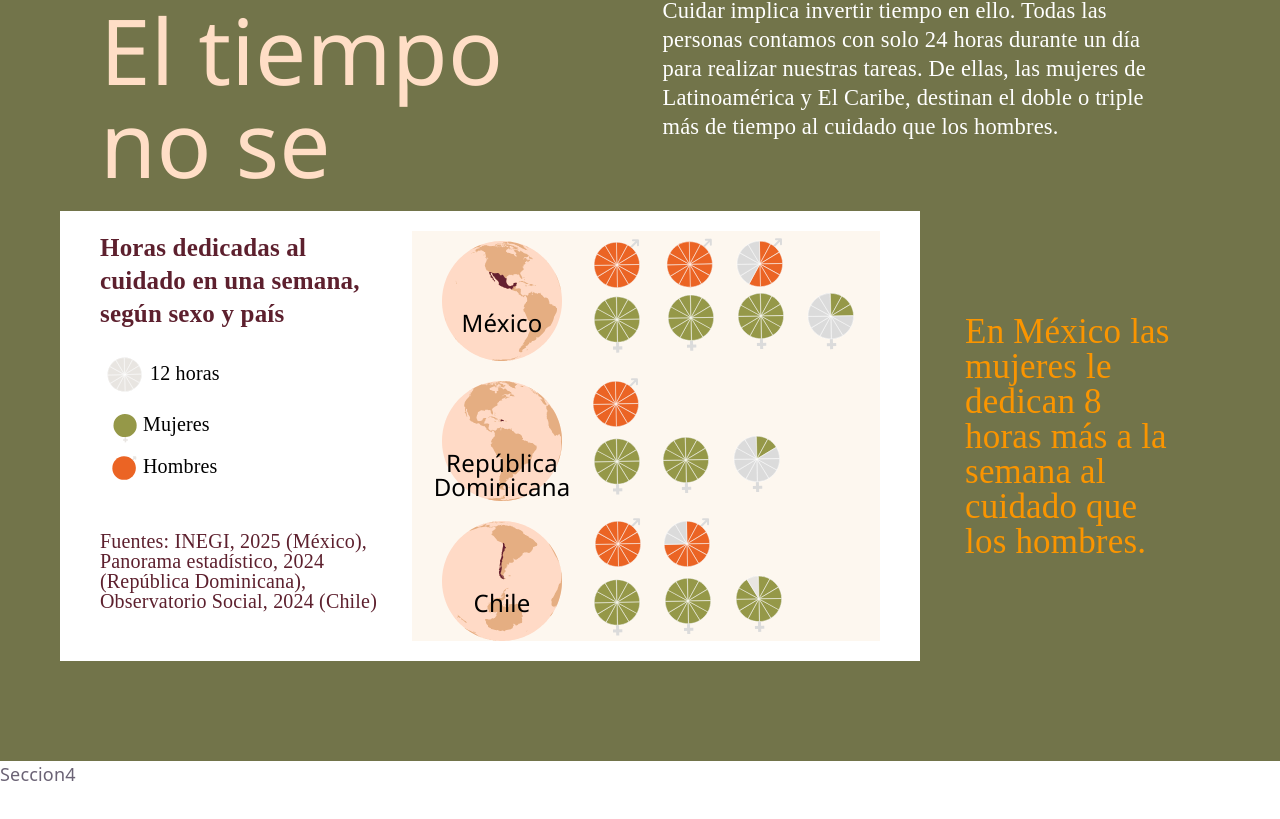
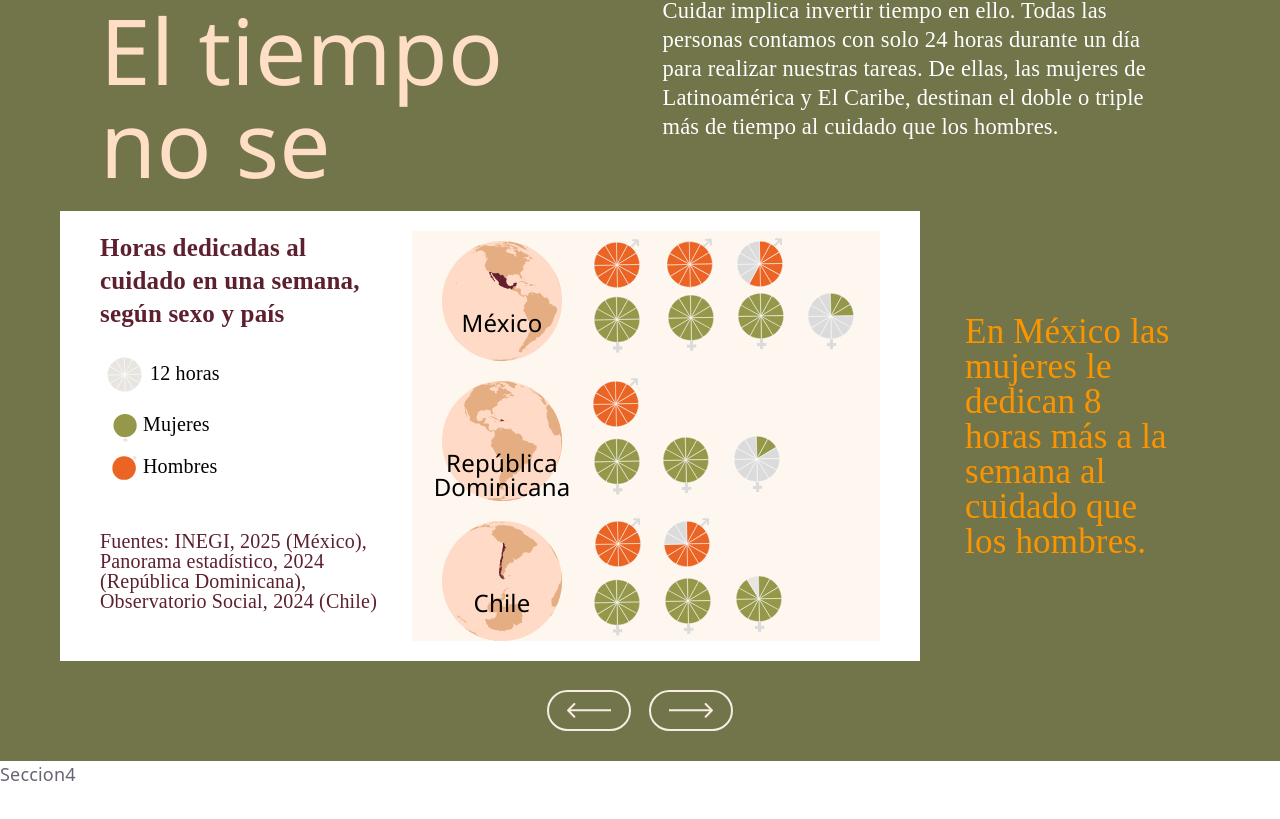
Before and after one commit to dataista-studio/cuidados-circulares, a React (Vite) app: page / in a window 1280 px wide. Shown: the part 2439-3258 px from the top of the page. Built offline with nearby package versions, Linux system fonts and the light colour scheme; a web font is replaced by a local one.

Commit message:
buttons and transitions

```diff
--- a/src/screens/SeccionIII.jsx
+++ b/src/screens/SeccionIII.jsx
@@ -1,3 +1,5 @@
+import { useState } from "react";
+
 import Title from "./seccionIII/Title";
 import Paragraph from "./seccionIII/Paragraph";
 import ChartText from "./seccionIII/ChartText";
@@ -5,18 +7,48 @@ import ChartTitle from "./seccionV/ChartTitle";
 import ChartSource from "./seccionV/ChartSource";
 import ChartLegend from "./seccionIII/ChartLegend";
 import CountryRow from "./seccionIII/CountryRow";
+import ButtonArrow from "../ui/ButtonArrow";
+import { crema } from "../utils/colors";
 
 export default function SeccionIII() {
     const countries = ["México", "República Dominicana", "Chile"];
 
     const title = "El tiempo no se reparte igual";
     const paragraphText = "Cuidar implica invertir tiempo en ello. Todas las personas contamos con solo 24 horas durante un día para realizar nuestras tareas. De ellas, las mujeres de Latinoamérica y El Caribe, destinan el doble o triple más de tiempo al cuidado que los hombres.";
-    const chartText = "En México las mujeres le dedican 8 horas más a la semana al cuidado que los hombres.";
     const chartTitle = "Horas dedicadas al cuidado en una semana, según sexo y país";
+
     const chartSource = "Fuentes: INEGI, 2025 (México), Panorama estadístico, 2024 (República Dominicana), Observatorio Social, 2024 (Chile)";
 
+    const [index, setIndex] = useState(0);
+    const selectedCountry = countries[index];
+
+    const chartText = selectedCountry === 'México'
+        ? "En México las mujeres le dedican 8 horas más a la semana al cuidado que los hombres."
+        : (
+            selectedCountry === 'Chile'
+            ? "En Chile las mujeres le dedican 14 horas más a la semana al cuidado que los hombres."
+            : "En Rep. Dominicana las mujeres le dedican 14 horas más a la semana al cuidado que los hombres."
+        );
+
+    const increaseIndex = () => {
+        if (index === countries.length - 1) {
+            setIndex(0)
+        } else {
+            setIndex(index + 1)
+        }
+    }
+
+    const decreaseIndex = () => {
+        if (index === 0) {
+            setIndex(countries.length - 1)
+        } else {
+            setIndex(index - 1)
+        }
+    }
+
     return (
-        <div className="w-screen h-screen bg-verde-oscuro flex flex-col">
+        <div className="w-screen h-screen bg-verde-oscuro">
+            <div className="flex flex-col relative h-full">
                 <div className="max-w-[1080px] flex flex-row mx-auto h-[250px] pt-[43px] gap-10 relative">
                     <div className="w-[50%] h-[100%]">
                         <Title title={title} />
@@ -45,6 +77,11 @@ export default function SeccionIII() {
                         <ChartText charText={chartText} />
                     </div>
                 </div>
+                <div className="absolute bottom-[30px] left-[50%] -translate-x-1/2 flex flex-row gap-4">
+                    <ButtonArrow fill={crema} direction="left" onclick={decreaseIndex}/>
+                    <ButtonArrow fill={crema} direction="right" onclick={increaseIndex}/>
+                </div>
+            </div>
         </div>
     )
 };
--- a/src/screens/SeccionV.jsx
+++ b/src/screens/SeccionV.jsx
@@ -1,6 +1,6 @@
 import { useState } from "react";
 
-import { oceano5, tierra5, pais5, verde, naranjo } from "../utils/colors";
+import { oceano5, tierra5, pais5, verde, naranjo, verdeOscuro } from "../utils/colors";
 
 import Title from "./seccionV/Title";
 import Paragraph from "./seccionV/Paragraph";
@@ -73,8 +73,8 @@ export default function SeccionV() {
                     </div>
                 </div>
                 <div className="absolute bottom-[60px] left-[50%] -translate-x-1/2 flex flex-row gap-4">
-                    <ButtonArrow direction="left" onclick={decreaseIndex}/>
-                    <ButtonArrow direction="right" onclick={increaseIndex}/>
+                    <ButtonArrow fill={verdeOscuro} direction="left" onclick={decreaseIndex}/>
+                    <ButtonArrow fill={verdeOscuro} direction="right" onclick={increaseIndex}/>
                 </div>
             </div>
         </div>
--- a/src/ui/ButtonArrow.jsx
+++ b/src/ui/ButtonArrow.jsx
@@ -1,4 +1,4 @@
-export default function ButtonArrow({ direction='left', onclick }) {
+export default function ButtonArrow({ fill, direction='left', onclick }) {
     const clicked = (e) => {
         e.preventDefault();
         e.stopPropagation();
@@ -6,16 +6,17 @@ export default function ButtonArrow({ direction='left', onclick }) {
     }
     return (
         <div
-            className="rounded-3xl border-[2px] border-verde-oscuro fit-content py-2.5 px-4 w-[84px] inline-block cursor-pointer"
+            className="rounded-3xl border-[2px] fit-content py-2.5 px-4 w-[84px] inline-block cursor-pointer"
+            style={{ borderColor: fill }}
             onClick={clicked}
         >
             {
                 direction === 'left'  ?
                     <svg width="44" height="15" viewBox="0 0 44 15" fill="none" xmlns="http://www.w3.org/2000/svg">
-                    <path d="M0.292892 6.65667C-0.0976296 7.04719 -0.0976295 7.68036 0.292893 8.07088L6.65685 14.4348C7.04738 14.8254 7.68054 14.8254 8.07107 14.4348C8.46159 14.0443 8.46159 13.4112 8.07107 13.0206L2.41422 7.36377L8.07107 1.70692C8.46159 1.31639 8.46159 0.683229 8.07107 0.292705C7.68054 -0.0978195 7.04738 -0.0978194 6.65685 0.292705L0.292892 6.65667ZM44 7.36377L44 6.36377L1 6.36377L1 7.36377L1 8.36377L44 8.36377L44 7.36377Z" fill="#72744A"/>
+                    <path d="M0.292892 6.65667C-0.0976296 7.04719 -0.0976295 7.68036 0.292893 8.07088L6.65685 14.4348C7.04738 14.8254 7.68054 14.8254 8.07107 14.4348C8.46159 14.0443 8.46159 13.4112 8.07107 13.0206L2.41422 7.36377L8.07107 1.70692C8.46159 1.31639 8.46159 0.683229 8.07107 0.292705C7.68054 -0.0978195 7.04738 -0.0978194 6.65685 0.292705L0.292892 6.65667ZM44 7.36377L44 6.36377L1 6.36377L1 7.36377L1 8.36377L44 8.36377L44 7.36377Z" fill={fill}/>
                     </svg>
                 : <svg width="44" height="15" viewBox="0 0 44 15" fill="none" xmlns="http://www.w3.org/2000/svg">
-                    <path d="M43.7071 8.07088C44.0976 7.68035 44.0976 7.04719 43.7071 6.65666L37.3431 0.292702C36.9526 -0.0978227 36.3195 -0.0978227 35.9289 0.292702C35.5384 0.683226 35.5384 1.31639 35.9289 1.70692L41.5858 7.36377L35.9289 13.0206C35.5384 13.4111 35.5384 14.0443 35.9289 14.4348C36.3195 14.8254 36.9526 14.8254 37.3431 14.4348L43.7071 8.07088ZM0 7.36377V8.36377H43V7.36377V6.36377H0V7.36377Z" fill="#72744A"/>
+                    <path d="M43.7071 8.07088C44.0976 7.68035 44.0976 7.04719 43.7071 6.65666L37.3431 0.292702C36.9526 -0.0978227 36.3195 -0.0978227 35.9289 0.292702C35.5384 0.683226 35.5384 1.31639 35.9289 1.70692L41.5858 7.36377L35.9289 13.0206C35.5384 13.4111 35.5384 14.0443 35.9289 14.4348C36.3195 14.8254 36.9526 14.8254 37.3431 14.4348L43.7071 8.07088ZM0 7.36377V8.36377H43V7.36377V6.36377H0V7.36377Z" fill={fill}/>
                     </svg>
             }
         </div>
```
Lines whose indentation alone changed are shown as unchanged.
